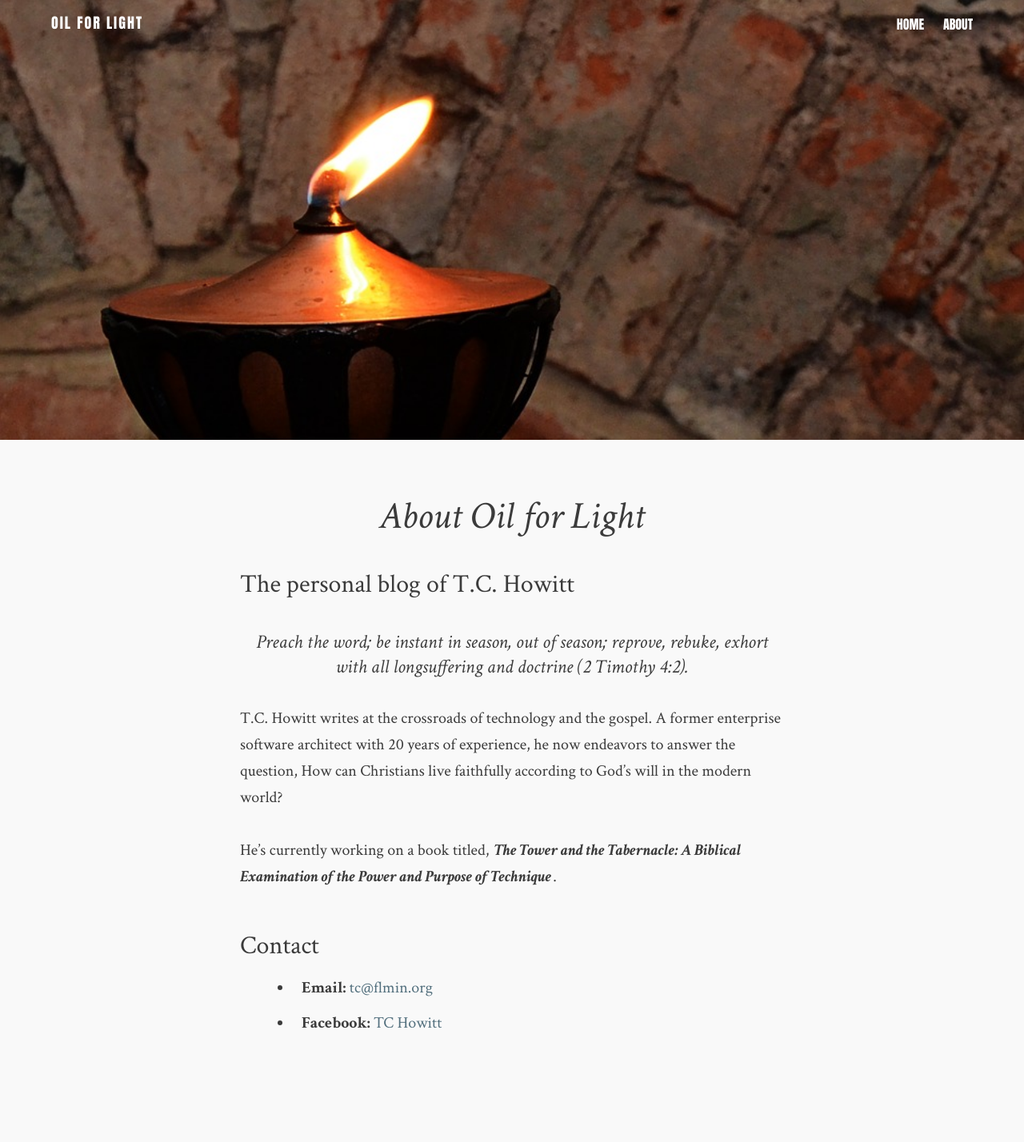
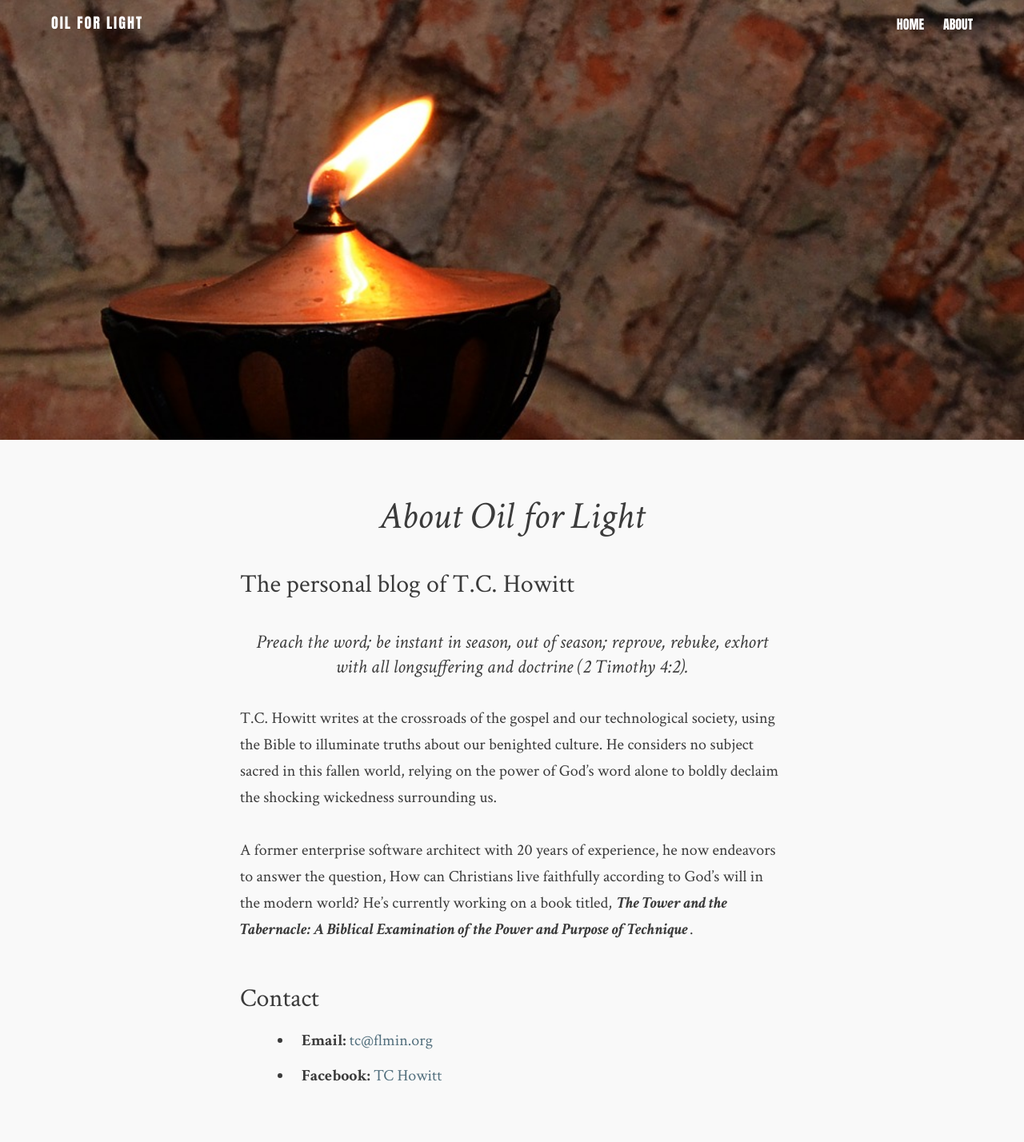
Before and after one commit to flashlightministries/oilforlight, a Jekyll site: the page built from about.md, in a window 1280 px wide. Shown: the whole page at 80% size. Built offline with Jekyll 4.4.1, drawn with Linux system fonts in a browser that asks for light colours; nearby versions of some CDN libraries; before the commit the page ends 1362 px from its top, so only the background shows below that.

Commit message:
Update about.md

```diff
--- a/about.md
+++ b/about.md
@@ -7,9 +7,9 @@ description: The personal blog of T.C. Howitt
 
 > Preach the word; be instant in season, out of season; reprove, rebuke, exhort with all longsuffering and doctrine (2 Timothy 4:2).
 
-T.C. Howitt writes at the crossroads of technology and the gospel.  A former enterprise software architect with 20 years of experience, he now endeavors to answer the question, How can Christians live faithfully according to God's will in the modern world?
+T.C. Howitt writes at the crossroads of the gospel and our technological society, using the Bible to illuminate truths about our benighted culture.  He considers no subject sacred in this fallen world, relying on the power of God's word alone to boldly declaim the shocking wickedness surrounding us.
 
-He's currently working on a book titled, **_The Tower and the Tabernacle: A Biblical Examination of the Power and Purpose of Technique_**.
+A former enterprise software architect with 20 years of experience, he now endeavors to answer the question, How can Christians live faithfully according to God's will in the modern world?  He's currently working on a book titled, **_The Tower and the Tabernacle: A Biblical Examination of the Power and Purpose of Technique_**.
 
 ### Contact
 
```
